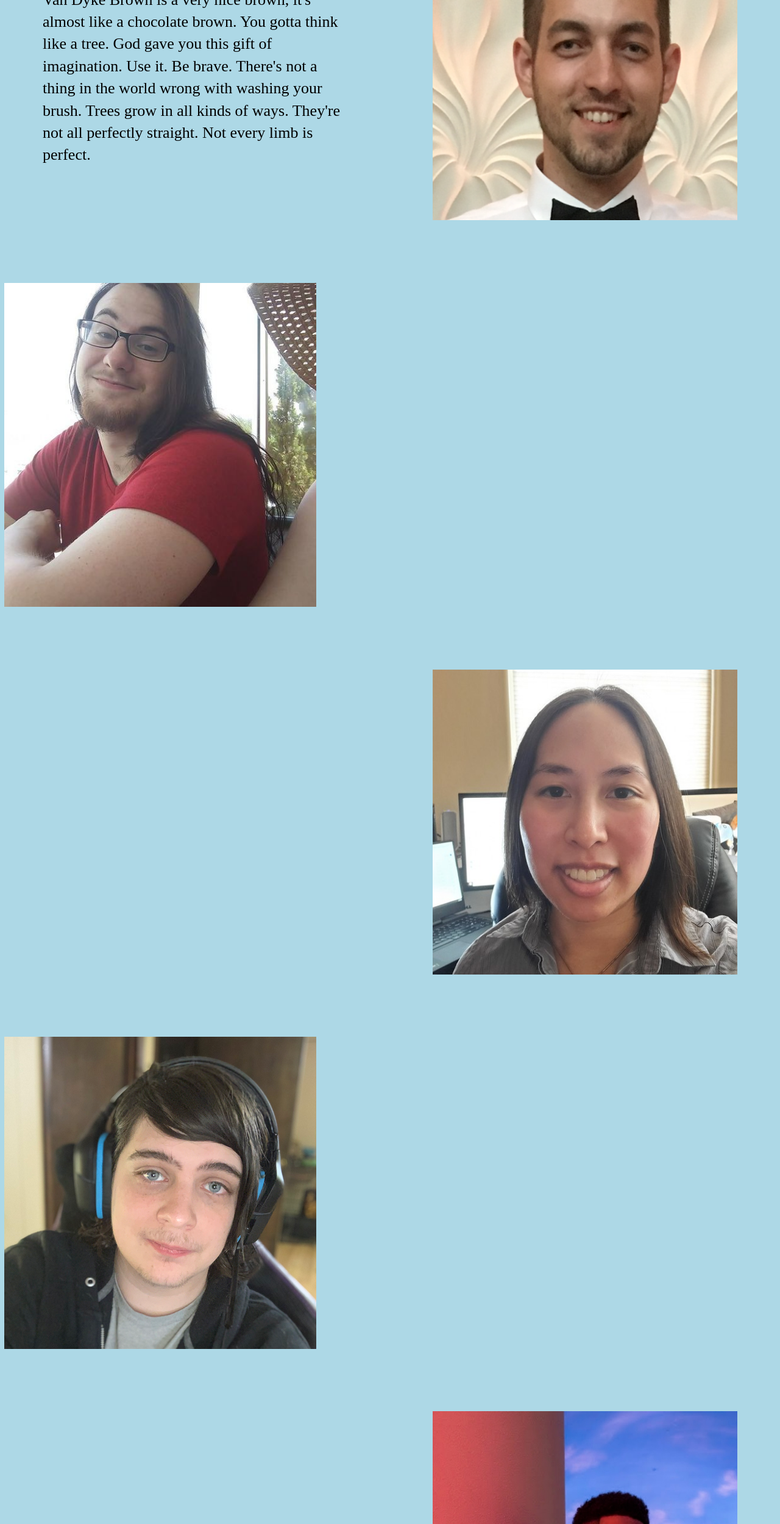
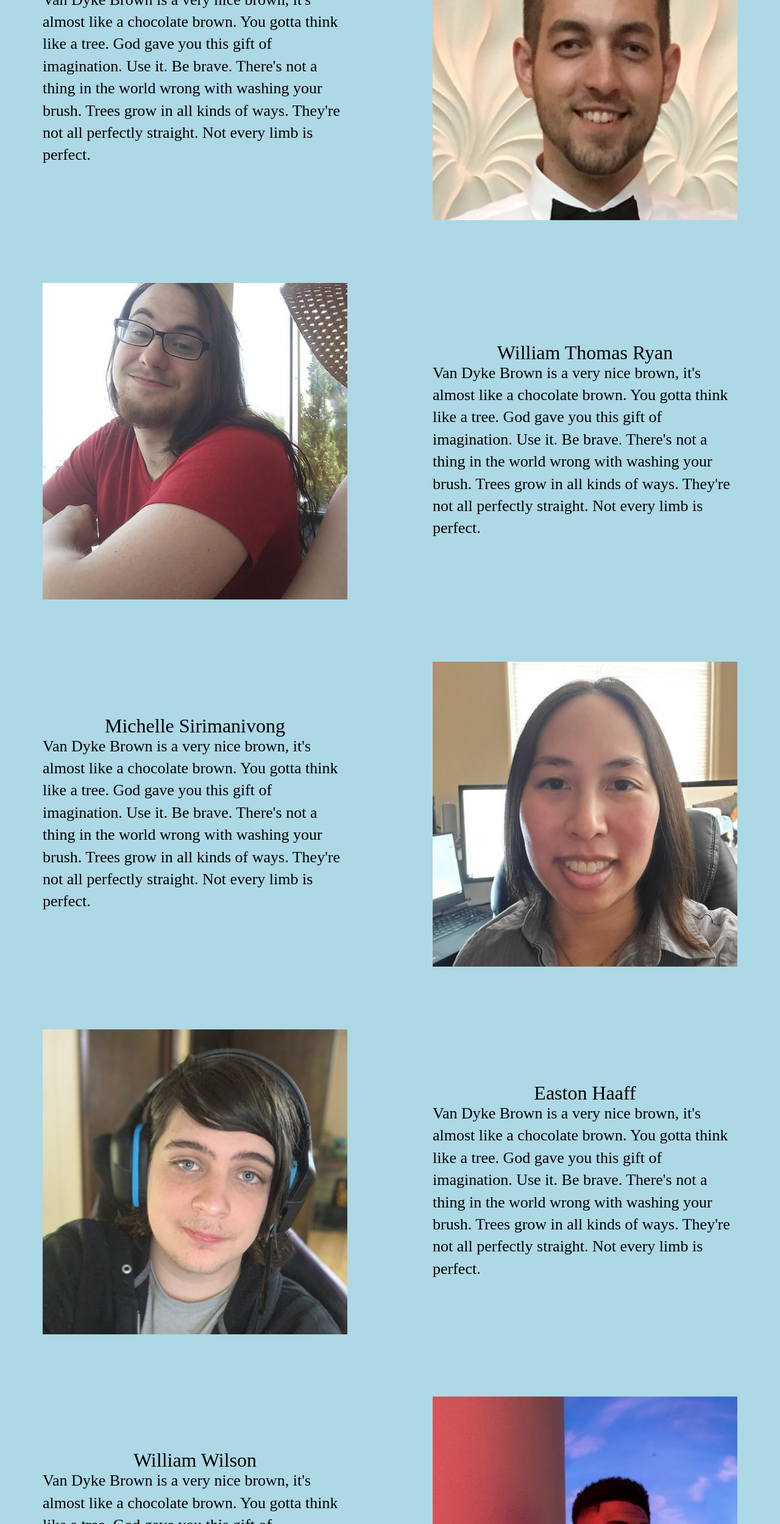
Before and after one commit to replate-2/UI, a plain HTML site: page aboutpage.html in a window 1280 px wide. Shown: the part 301-2800 px from the top of the page at 61% size. Drawn offline with Linux system fonts and the light colour scheme.

Commit message:
flex adjustment and filler text

```diff
--- a/aboutpage.html
+++ b/aboutpage.html
@@ -33,7 +33,7 @@
 <div class='firsttwoa'>
 
   <div class='firstlefta'>
-    <h2> H2 </h2>
+    <h2> Jeff Orndorff </h2>
     <p> Van Dyke Brown is a very nice brown, it's almost like a chocolate brown. You gotta think like a tree. God gave you this gift of imagination. Use it.
 
       Be brave. There's not a thing in the world wrong with washing your brush. Trees grow in all kinds of ways. They're not all perfectly straight. Not every limb is perfect.</p>
@@ -50,15 +50,20 @@
       <img src="images\Williamthomasryan.jpg" class="people" alt="William">
     </div>
     <div class='secondrighta'>
-        <h2></h2>
-      <p> </p>
+        <h2>William Thomas Ryan</h2>
+      <p>Van Dyke Brown is a very nice brown, it's almost like a chocolate brown. You gotta think like a tree. God gave you this gift of imagination. Use it.
+
+        Be brave. There's not a thing in the world wrong with washing your brush. Trees grow in all kinds of ways. They're not all perfectly straight. Not every limb is perfect. </p>
     </div>
     </div> <!--seond two ends-->
 
 
     <div class='thirdtwoa'>
      <div class='thirdlefta'>
-      <p> </p>
+       <h2>Michelle Sirimanivong</h2>
+      <p>Van Dyke Brown is a very nice brown, it's almost like a chocolate brown. You gotta think like a tree. God gave you this gift of imagination. Use it.
+
+        Be brave. There's not a thing in the world wrong with washing your brush. Trees grow in all kinds of ways. They're not all perfectly straight. Not every limb is perfect. </p>
      </div>
     <div class='thirdrighta'>
       <img src="images\Michellesirimanivong.jpg" class="people" alt="Michelle">
@@ -70,13 +75,19 @@
       <img src="images\Eastonhaaff.png" class="people" alt="Easton">
     </div>
    <div class='fourthrighta'>
-       <p></p>
+     <h2>Easton Haaff</h2>
+       <p>Van Dyke Brown is a very nice brown, it's almost like a chocolate brown. You gotta think like a tree. God gave you this gift of imagination. Use it.
+
+        Be brave. There's not a thing in the world wrong with washing your brush. Trees grow in all kinds of ways. They're not all perfectly straight. Not every limb is perfect.</p>
    </div>
 </div> <!--fourthtwo ends-->
 
 <div class='fifthtwoa'>
     <div class='fifthlefta'>
-     <p> </p>
+      <h2>William Wilson</h2>
+     <p>Van Dyke Brown is a very nice brown, it's almost like a chocolate brown. You gotta think like a tree. God gave you this gift of imagination. Use it.
+
+      Be brave. There's not a thing in the world wrong with washing your brush. Trees grow in all kinds of ways. They're not all perfectly straight. Not every limb is perfect. </p>
     </div>
    <div class='fifthrighta'>
     <img src="images\Williamwilson.jpg" class="people" alt="William">
@@ -88,7 +99,10 @@
       <img src="images\Kenziemorlock.jpg" class="people" alt="Kenzie">
     </div>
    <div class='sixthrighta'>
-      <p></p>
+     <h2>Kenzie Morlock</h2>
+      <p>Van Dyke Brown is a very nice brown, it's almost like a chocolate brown. You gotta think like a tree. God gave you this gift of imagination. Use it.
+
+        Be brave. There's not a thing in the world wrong with washing your brush. Trees grow in all kinds of ways. They're not all perfectly straight. Not every limb is perfect.</p>
    </div>
 </div> <!--sixthtwo ends-->
 
--- a/css/mainpage.css
+++ b/css/mainpage.css
@@ -292,7 +292,7 @@ footer {
 	display: flex;
 	flex-direction: column;
 	justify-content: center;
-	margin: 4% 7px;
+	margin: 4% 70px;
 }
 
 .thirdtwoa {
@@ -316,7 +316,7 @@ footer {
 	display: flex;
 	flex-direction: column;
 	justify-content: center;
-	margin: 4% 7px;
+	margin: 4% 70px;
 }
 .fifthtwoa {
 	display:flex;
@@ -330,7 +330,7 @@ footer {
 	margin: 4% 70px;
 }
 
-.sisthtwoa {
+.sixthtwoa {
 	display:flex;
 	flex-direction:row;
 }
@@ -339,5 +339,5 @@ footer {
 	display: flex;
 	flex-direction: column;
 	justify-content: center;
-	margin: 4% 7px;
+	margin: 4% 70px;
 }
```
